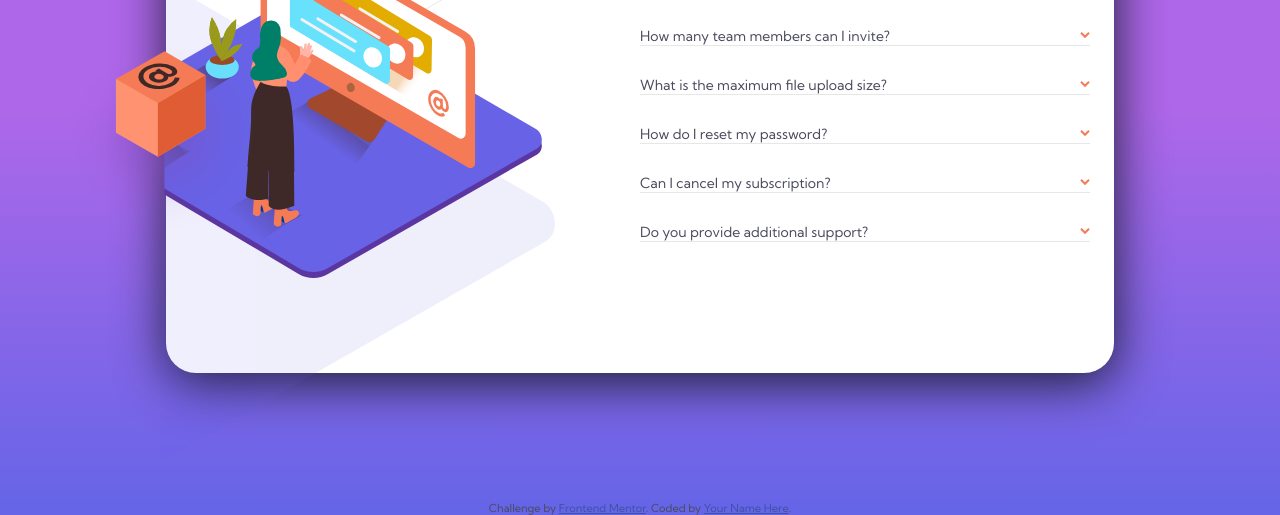
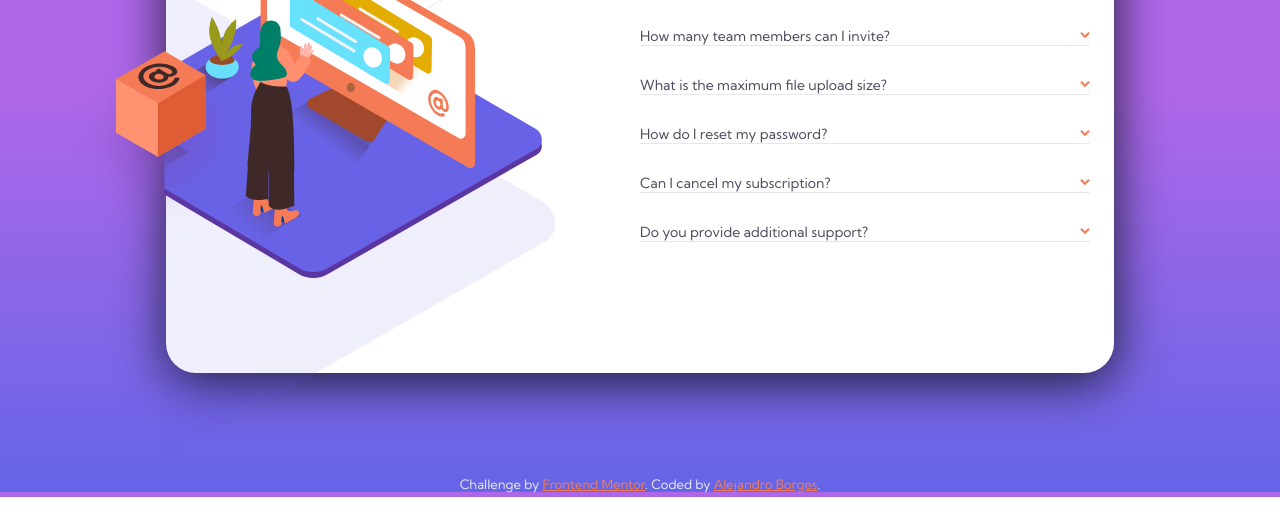
Before and after one commit to AlexdelCarmen/faq-component, a plain HTML site: page index.html in a window 1280 px wide. Shown: the part 303-818 px from the top of the page. Drawn offline with Linux system fonts and the light colour scheme.

Commit message:
Clip images, sign website, add README.

```diff
--- a/index.html
+++ b/index.html
@@ -61,8 +61,8 @@
             />
           </button>
           <p class="faq-answer" id="1">
-            You can invite up to 2 additional users on the Free plan. There is no
-            limit on team members for the Premium plan.
+            You can invite up to 2 additional users on the Free plan. There is
+            no limit on team members for the Premium plan.
           </p>
         </div>
         <div class="faq-row">
@@ -128,7 +128,12 @@
       Challenge by
       <a href="https://www.frontendmentor.io?ref=challenge" target="_blank"
         >Frontend Mentor</a
-      >. Coded by <a href="#">Your Name Here</a>.
+      >. Coded by
+      <a
+        href="https://www.frontendmentor.io/profile/AlexdelCarmen"
+        target="_blank"
+        >Alejandro Borges</a
+      >.
     </div>
   </body>
 
--- a/style.css
+++ b/style.css
@@ -28,7 +28,7 @@ body {
   color: var(--color-1);
   font-family: var(--main-font);
   font-size: var(--para-size);
-  z-index: 9;
+
 }
 
 .cube,
@@ -114,11 +114,13 @@ h1 {
 }
 
 .attribution {
-  font-size: 11px;
+  font-size: 13px;
   text-align: center;
+  margin-top: -25px;
+  color: var(--divider-color);
 }
 .attribution a {
-  color: hsl(228, 45%, 44%);
+  color: var(--accent-2);
 }
 
 .visible {
```
Also changed, not shown: 1 other file.
